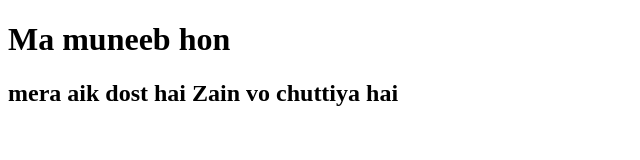
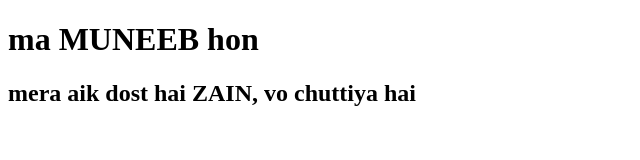
Before and after one commit to muneebxhasan/muneebxhasan.github.io, a plain HTML site: page index.html in a window 1280 px wide. Shown: the whole page, without its empty margins (0-640 px from the left). Drawn offline with Linux system fonts and the light colour scheme.

Commit message:
update index.html

```diff
--- a/index.html
+++ b/index.html
@@ -6,7 +6,7 @@
     <title>Document</title>
   </head>
   <body>
-    <h1>Ma muneeb hon</h1>
-    <h2>mera aik dost hai Zain vo chuttiya hai</h2>
+    <h1>ma MUNEEB hon</h1>
+    <h2>mera aik dost hai ZAIN, vo chuttiya hai</h2>
   </body>
 </html>
```
